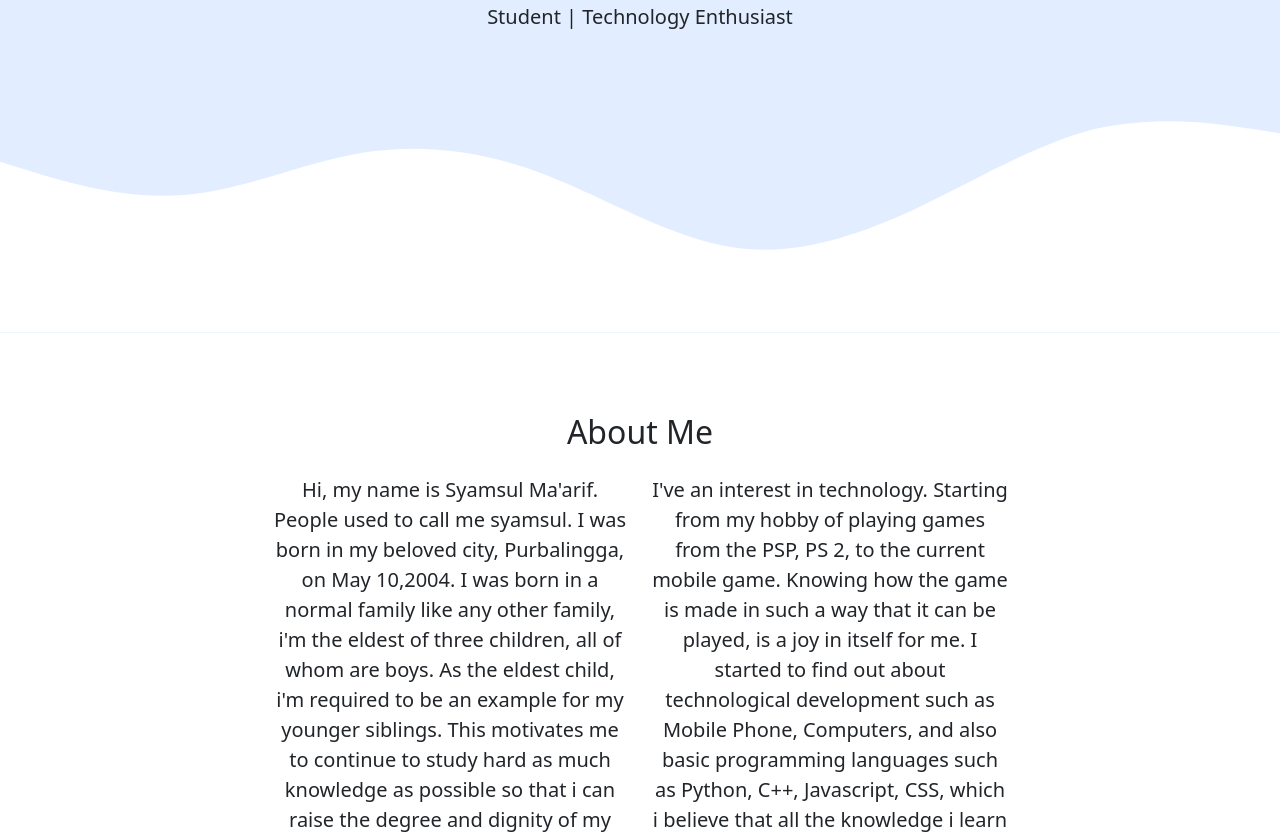
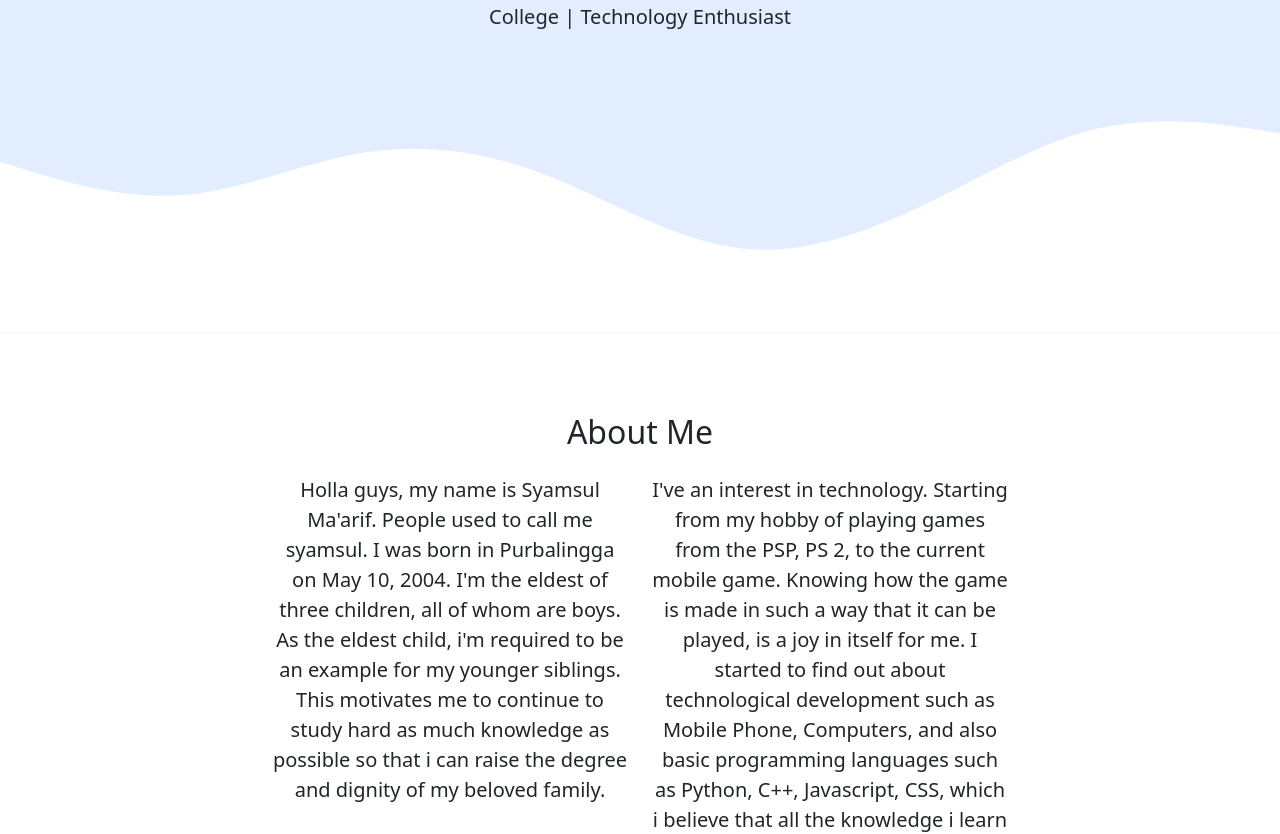
Before and after one commit to syamsulmaarif-dev/syamsulmaarif-dev.github.io, a plain HTML site: page index.html in a window 1280 px wide. Shown: the part 369-1203 px from the top of the page. Drawn offline with nearby package versions, Linux system fonts and the light colour scheme.

Commit message:
Update index.html

```diff
--- a/index.html
+++ b/index.html
@@ -71,7 +71,7 @@
         <div class="row justify-content-center fs-5 text-center">
           <div class="col-md-4" data-aos="fade-right" data-aos-duration="1000">
             <p>
-              Hi, my name is Syamsul Ma'arif. People used to call me syamsul. I was born in my beloved city, Purbalingga, on May 10,2004. I was born in a normal family like any other family, i'm the eldest of three children, all of whom are
+              Holla guys, my name is Syamsul Ma'arif. People used to call me syamsul. I was born in Purbalingga on May 10, 2004.  I'm the eldest of three children, all of whom are
               boys. As the eldest child, i'm required to be an example for my younger siblings. This motivates me to continue to study hard as much knowledge as possible so that i can raise the degree and dignity of my beloved family.
             </p>
           </div>
@@ -137,7 +137,7 @@
             <div class="card" data-aos="flip-left" data-aos-duration="500" data-aos-delay="400">
               <img src="img/projects/5.jpg" class="card-img-top" alt="projects 5" />
               <div class="card-body">
-                <p class="card-text">Mechanical keyboard is one of the items that i currently want to have. By saving money, i'm sure can buy it.</p>
+                <p class="card-text">I like mechanical keyboards because of the sound and feel when typing, it's very satisfying.</p>
               </div>
             </div>
           </div>
@@ -217,7 +217,7 @@
     <script src="https://cdnjs.cloudflare.com/ajax/libs/gsap/3.10.4/TextPlugin.min.js"></script>
     <script>
       gsap.registerPlugin(TextPlugin);
-      gsap.to('.lead', { duration: 2, delay: 1.5, text: 'Student | Technology Enthusiast' });
+      gsap.to('.lead', { duration: 2, delay: 1.5, text: 'College | Technology Enthusiast' });
       gsap.from('.navbar', { duration: 1.5, y: '-100%', opacity: 0, ease: 'bounce' });
       gsap.from('.profil', { duration: 1, y: '-100%', opacity: 0, ease: 'expo' });
       gsap.from('.display-4', { duration: 1, x: -50, opacity: 0, delay: 0.5, ease: 'back' });
```
